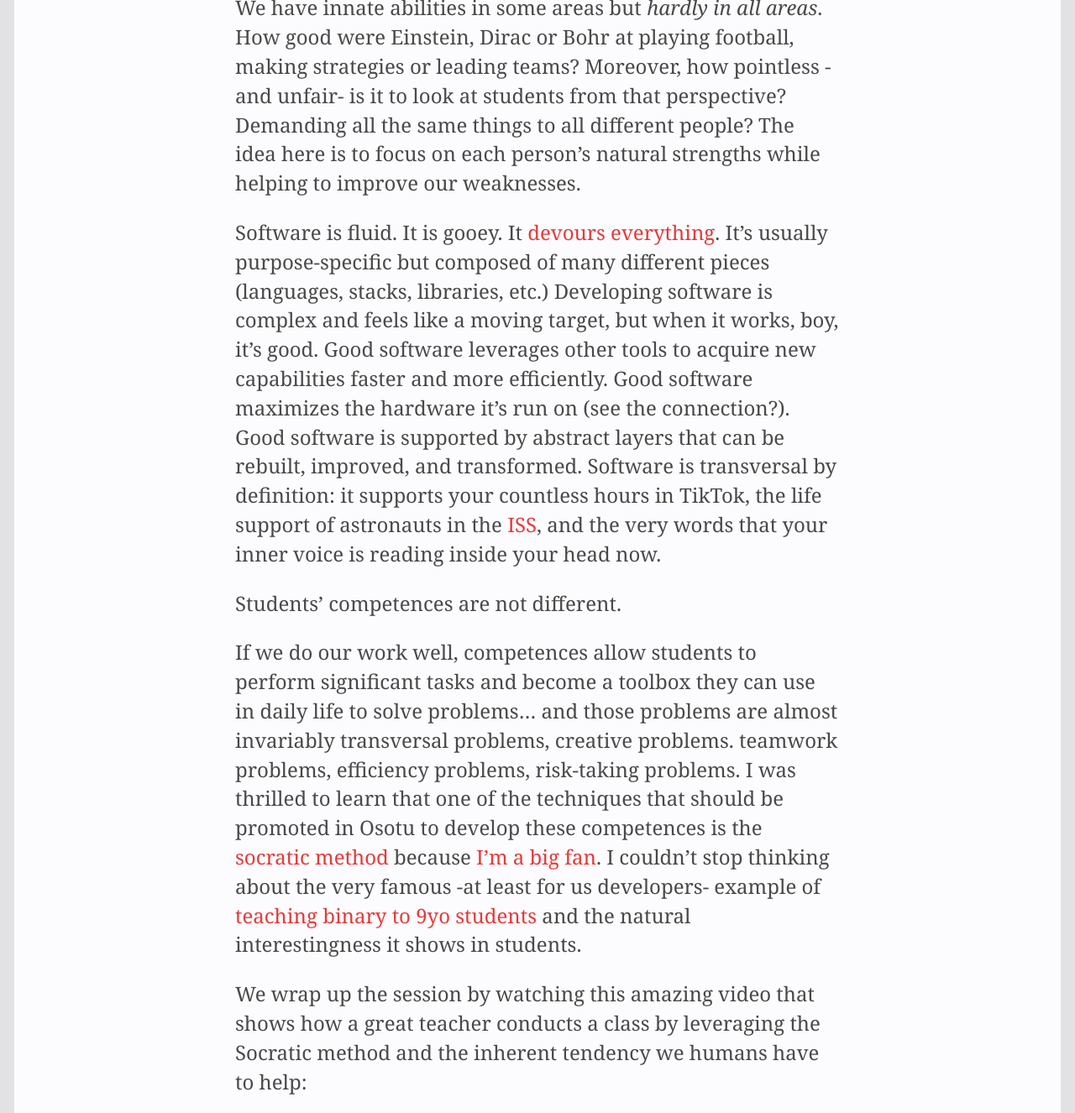
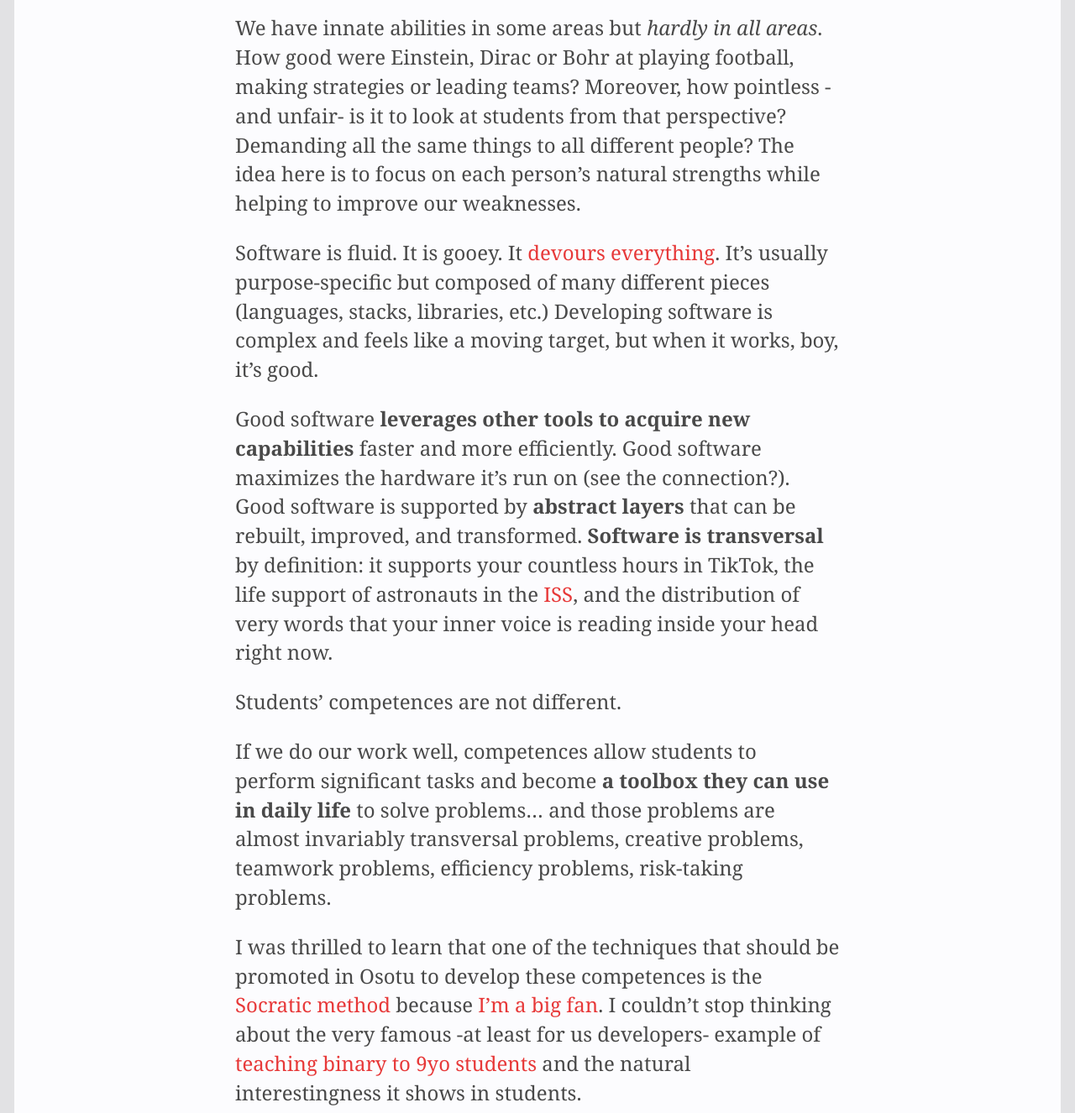
Before and after one commit to aitor/aitor.github.com, a Jekyll site: the page built from _posts/2024-04-19-Osotu-learning-session-one.md, in a window 1280 px wide and 1400 px high, scrolled down 4304 px, cut to the strip 0-1326 px from the top of the window. Shown: the whole strip at 84% size. Built offline with Jekyll 4.4.1, drawn with Linux system fonts in a browser that asks for light colours; nearby versions of some CDN libraries; some of the changed text lies outside the part shown.

Commit message:
feat(posts): Updated post.

```diff
--- a/_posts/2024-04-19-Osotu-learning-session-one.md
+++ b/_posts/2024-04-19-Osotu-learning-session-one.md
@@ -33,30 +33,37 @@
 
   What I didn't know was that Piaget's work was extended to something called **social constructivism** by psychologist [Lev Vygotsky](https://www.wikiwand.com/en/Lev_Vygotsky) that -one can guess significantly influenced by the soviet era- put the focus on how that building process is heavily influenced by your interactions with other students, their culture, and society at large. It sounds logic to me.
 
-- **Transversal learning**. The -seemingly obvious- idea is that the learning process hardly happens in a silo. Not being able to trace the influence of economics in history, philosophy in politics, or maths in music is a disservice to our kids and a byproduct of an industrial approach to education.
+- **Transversal learning**. The -seemingly obvious- idea is that the learning process hardly happens in a silo. Not being able to trace the influence of economics in history, philosophy in politics, or maths in music is a _disservice_ to our kids and a byproduct of an industrial approach to education.
 
 - **Diversity as an opportunity.** This idea connects very well with the idea of learning through interactions with others, acknowledging our limitations in most aspects and honouring them with empathy and humility. We all are certainly unique BUT we are definetely not special.
 
 Then the presentation turned into a section on skills and competences, and for a developer like me, two of those core tenants provided immediate parallelisms:
 
-- Skills == Hardware
-- Competences == Software.
+- **Skills == Hardware**
+- **Competences == Software**
 
-Hardware is primarily **rigid, constrained, and purpose-agnostic**. Any hardware, as powerful as it may be, will have limitations, constraints, and characteristics that will make it especially suitable for some uses. Knowing and understanding those limitations and focusing on the characteristics at which they excel is vital to making good use of the hardware. Sometimes, if we are creative enough, we may find that hardware that was designed with an initial usecase is perfect for another one, as we see now with [GPU](https://www.wikiwand.com/en/Graphics_processing_unit). Initially intended to compute the simple graphics on your know monitor, they are now incredibly expensive and [bought by the tens of thousands to build AI models](https://engineering.fb.com/2024/03/12/data-center-engineering/building-metas-genai-infrastructure/).
+Hardware is primarily **rigid, constrained, and purpose-agnostic**. Any hardware, as powerful as it may be, will have limitations, constraints, and characteristics that will make it _especially suitable_ for some uses. Knowing and understanding those limitations and **focusing on the characteristics at which it excels** is vital to making good use of the hardware.
+
+Sometimes, if we are creative enough, we may find that hardware that was designed with an initial usecase is perfect for _another one_, as we see now with [GPU](https://www.wikiwand.com/en/Graphics_processing_unit). Initially intended to compute the simple graphics on your know monitor, they are now incredibly expensive and [bought by the tens of thousands to build AI models](https://engineering.fb.com/2024/03/12/data-center-engineering/building-metas-genai-infrastructure/).
 
 Students' skills are not different.
 
 We have innate abilities in some areas but _hardly in all areas_. How good were Einstein, Dirac or Bohr at playing football, making strategies or leading teams? Moreover, how pointless -and unfair- is it to look at students from that perspective? Demanding all the same things to all different people? The idea here is to focus on each person's natural strengths while helping to improve our weaknesses.
 
-Software is fluid. It is gooey. It [devours everything](https://a16z.com/why-software-is-eating-the-world/). It's usually purpose-specific but composed of many different pieces (languages, stacks, libraries, etc.) Developing software is complex and feels like a moving target, but when it works, boy, it's good. Good software leverages other tools to acquire new capabilities faster and more efficiently. Good software maximizes the hardware it's run on (see the connection?). Good software is supported by abstract layers that can be rebuilt, improved, and transformed. Software is transversal by definition: it supports your countless hours in TikTok, the life support of astronauts in the [ISS](https://www.wikiwand.com/en/International_Space_Station), and the very words that your inner voice is reading inside your head now.
+Software is fluid. It is gooey. It [devours everything](https://a16z.com/why-software-is-eating-the-world/). It's usually purpose-specific but composed of many different pieces (languages, stacks, libraries, etc.) Developing software is complex and feels like a moving target, but when it works, boy, it's good.
+
+Good software **leverages other tools to acquire new capabilities** faster and more efficiently. Good software maximizes the hardware it's run on (see the connection?). Good software is supported by **abstract layers** that can be rebuilt, improved, and transformed. **Software is transversal** by definition: it supports your countless hours in TikTok, the life support of astronauts in the [ISS](https://www.wikiwand.com/en/International_Space_Station), and the distribution of very words that your inner voice is reading inside your head right now.
 
 Students' competences are not different.
 
-If we do our work well, competences allow students to perform significant tasks and become a toolbox they can use in daily life to solve problems... and those problems are almost invariably transversal problems, creative problems. teamwork problems, efficiency problems, risk-taking problems. I was thrilled to learn that one of the techniques that should be promoted in Osotu to develop these competences is the [socratic method](https://www.wikiwand.com/en/Socratic_method) because [I'm a big fan](https://aitor.is/writing-on/2022-asking-together). I couldn't stop thinking about the very famous -at least for us developers- example of [teaching binary to 9yo students](https://web.archive.org/web/20240215133857/https://www.garlikov.com/Soc_Meth.html) and the natural interestingness it shows in students.
+If we do our work well, competences allow students to perform significant tasks and become **a toolbox they can use in daily life** to solve problems... and those problems are almost invariably transversal problems, creative problems, teamwork problems, efficiency problems, risk-taking problems.
 
-We wrap up the session by watching this amazing video that shows how a great teacher conducts a class by leveraging the Socratic method and the inherent tendency we humans have to help:
+I was thrilled to learn that one of the techniques that should be promoted in Osotu to develop these competences is the [Socratic method](https://www.wikiwand.com/en/Socratic_method) because [I'm a big fan](https://aitor.is/writing-on/2022-asking-together). I couldn't stop thinking about the very famous -at least for us developers- example of [teaching binary to 9yo students](https://web.archive.org/web/20240215133857/https://www.garlikov.com/Soc_Meth.html) and the natural interestingness it shows in students.
+
+We wrapped up the session by watching this amazing video that shows how a great teacher conducts a class by leveraging the Socratic method and the inherent tendency we humans have to help AND critique:
 
 <iframe width="560" height="315" src="https://www.youtube.com/embed/E_6PskE3zfQ?si=1uOFHWQNmXZf-6jV" title="YouTube video player" frameborder="0" allow="accelerometer; autoplay; clipboard-write; encrypted-media; gyroscope; picture-in-picture; web-share" referrerpolicy="strict-origin-when-cross-origin" allowfullscreen></iframe>
 
+The next session will be solely focused on the last 'C' Corazón (the Heart) and will, I think, deal with one of the more clearly neglected areas in education: passion, emotions, and desires.
 
-The next session will be about the last 'C' (the Heart) and will, I think, deal with one of the more clearly neglected areas in education: passion, emotions, and desires. Let's see!
+Let's see!
```
